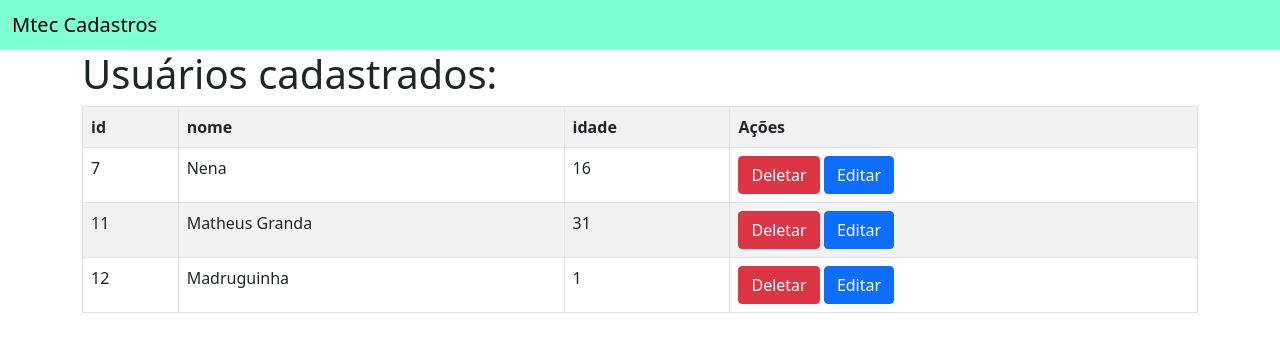
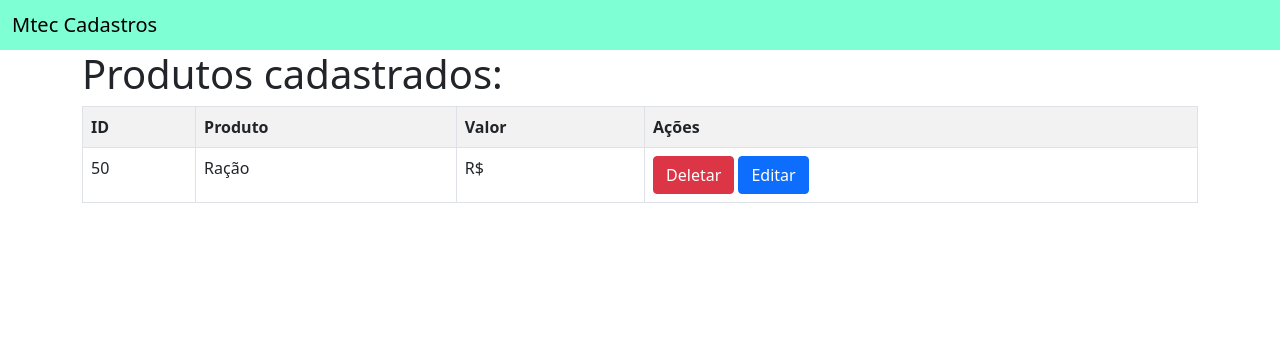
Before and after one commit to Granda-prog-create/django-cadastro, a Django app: page /usuarios/ in a window 1280 px wide. Shown: the top 352 px of the page. Run offline with Django 4.2, Linux system fonts and the light colour scheme; data comes from the database, SQL or seed files in the repository.

Commit message:
Insert new tags

```diff
--- a/app_cadastro/models.py
+++ b/app_cadastro/models.py
@@ -3,4 +3,7 @@
 class Usuario(models.Model):
     id_usuario = models.AutoField(primary_key=True)
     nome = models.TextField(max_length=255)
-    idade = models.IntegerField()
+    produto = models.TextField(max_length=255, default='Sem produto')
+
+    def __str__(self):
+        return self.nome
--- a/app_cadastro/templates/usuarios/deletar_usuario.html
+++ b/app_cadastro/templates/usuarios/deletar_usuario.html
@@ -3,11 +3,11 @@
 
 <div class="container">
     <h1>Confirmação de exclusão</h1>
-    <p>Tem certeza de que deseja excluir o usuário?</p>
+    <p>Tem certeza de que deseja excluir o usuário {{ usuario.nome }}?</p>
     <form method="post" action="{% url 'deletar_usuario' usuario.id_usuario %}">
         {% csrf_token %}
         <button type="submit" class="btn btn-danger mr-2">Confirmar exclusão</button>
-        <a href="{% url 'listagem_usuarios' %}" class="btn btn-secondary">Não</a>
+        <a href="{% url 'listagem_usuarios' %}" class="btn btn-secondary">Cancelar</a>
     </form>
 </div>
 
--- a/app_cadastro/templates/usuarios/usuarios.html
+++ b/app_cadastro/templates/usuarios/usuarios.html
@@ -2,21 +2,21 @@
 {% block conteudo %}
 
 <div class="container">
-    <h1>Usuários cadastrados:</h1>
+  <h1>Produtos cadastrados:</h1>
 
   <table class="table table-bordered table-striped">
     <tr>
-            <th>id</th>
-            <th>nome</th>
-            <th>idade</th>
+      <th>ID</th>
+      <th>Produto</th>
+      <th>Valor</th>
       <th>Ações</th>
     </tr>
 
     {% for usuario in usuarios %}
     <tr>
       <td>{{ usuario.id_usuario }}</td>
-            <td>{{ usuario.nome }}</td>
-            <td>{{ usuario.idade }}</td>
+      <td>{{ usuario.produto }}</td>
+      <td>R$ {{ usuario.valor|floatformat:2 }}</td>
       <td>
         <a href="{% url 'deletar_usuario' usuario.id_usuario %}" class="btn btn-danger">Deletar</a>
         <a href="{% url 'editar_usuario' usuario.id_usuario %}" class="btn btn-primary">Editar</a>
@@ -24,6 +24,7 @@
     </tr>
     {% endfor %}
   </table>
+
 </div>
 
 {% endblock %}
--- a/app_cadastro/views.py
+++ b/app_cadastro/views.py
@@ -1,25 +1,33 @@
 from django.shortcuts import render, redirect
 from .models import Usuario
+from decimal import Decimal
 
 def home(request):
     return render(request, 'usuarios/home.html')
 
 def usuarios(request):
+    valor_digitado = request.POST.get('valor_digitado')  # Acessar valor digitado
+
     if request.method == 'POST':
         novo_usuario = Usuario()
         novo_usuario.nome = request.POST.get('nome')
-        novo_usuario.idade = request.POST.get('idade')
+        novo_usuario.produto = request.POST.get('produto')
+
+        # Substituir vírgulas por pontos no valor e converter para Decimal
+        valor = request.POST.get('valor').replace(',', '.')
+        novo_usuario.valor = Decimal(valor)
+
         novo_usuario.save()
 
-    usuarios = {'usuarios': Usuario.objects.all()}
-    return render(request, 'usuarios/usuarios.html', usuarios)
+    usuarios = Usuario.objects.all()
+    return render(request, 'usuarios/usuarios.html', {'usuarios': usuarios, 'valor_digitado': valor_digitado})
 
 def deletar_usuario(request, usuario_id):
     usuario = Usuario.objects.get(id_usuario=usuario_id)
 
     if request.method == 'POST':
         usuario.delete()
-        return redirect('listagem_usuarios')  # Redirecionar para a página de usuários após a exclusão
+        return redirect('listagem_usuarios')  # Redireciona após a exclusão
 
     return render(request, 'usuarios/deletar_usuario.html', {'usuario': usuario})
 
@@ -27,9 +35,9 @@
     usuario = Usuario.objects.get(id_usuario=usuario_id)
 
     if request.method == 'POST':
-        usuario.nome = request.POST.get('nome')
-        usuario.idade = request.POST.get('idade')
+        usuario.produto = request.POST.get('produto')
+        usuario.valor = request.POST.get('valor')  # Atualiza o valor do produto
         usuario.save()
-        return redirect('listagem_usuarios')  # Redirecionar para a página de usuários após a edição
+        return redirect('listagem_usuarios')  # Redireciona após a edição
 
     return render(request, 'usuarios/editar_usuario.html', {'usuario': usuario})
```
Also changed, not shown: app_cadastro/templates/usuarios/editar_usuario.html (+13 -3 lines), app_cadastro/templates/usuarios/home.html (+8 -9 lines), app_cadastro/templates/usuarios/registrar_venda.html (added, +14 -0 lines), app_cadastro/migrations/0003_auto_20240304_1551.py (added), app_cadastro/migrations/0004_usuario_produto.py (added), app_cadastro/migrations/0005_remove_usuario_idade_alter_usuario_produto.py (added), db.sqlite3. Lines whose indentation alone changed are shown as unchanged.
